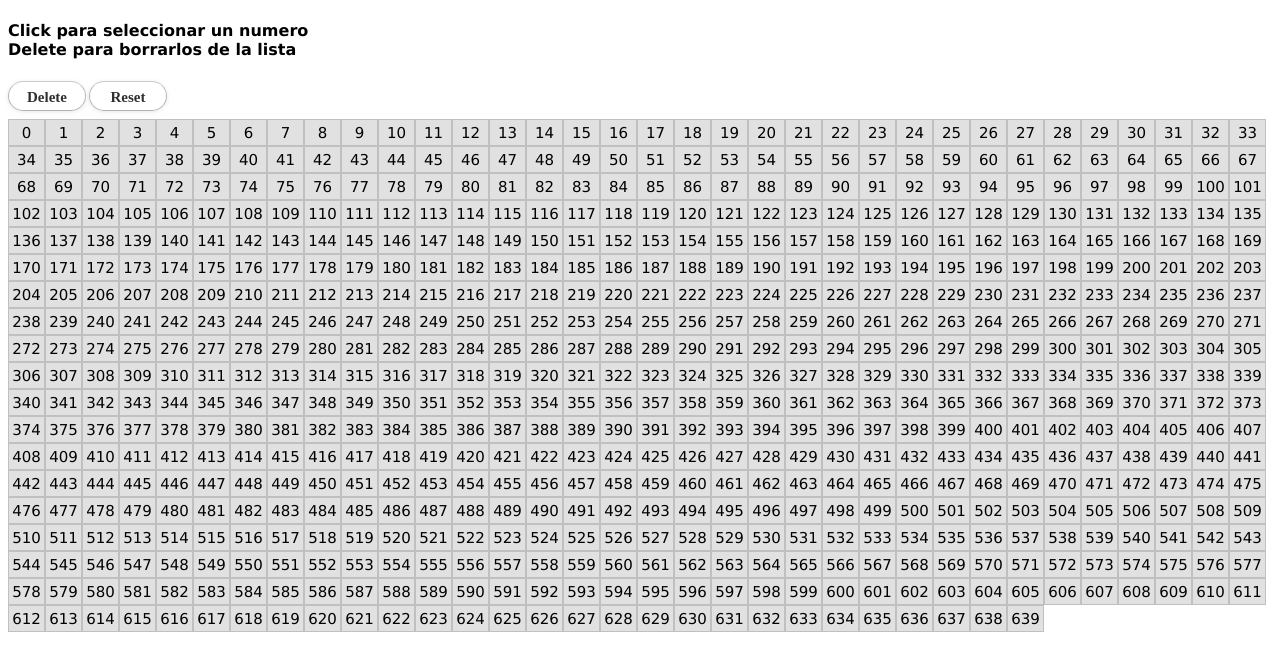
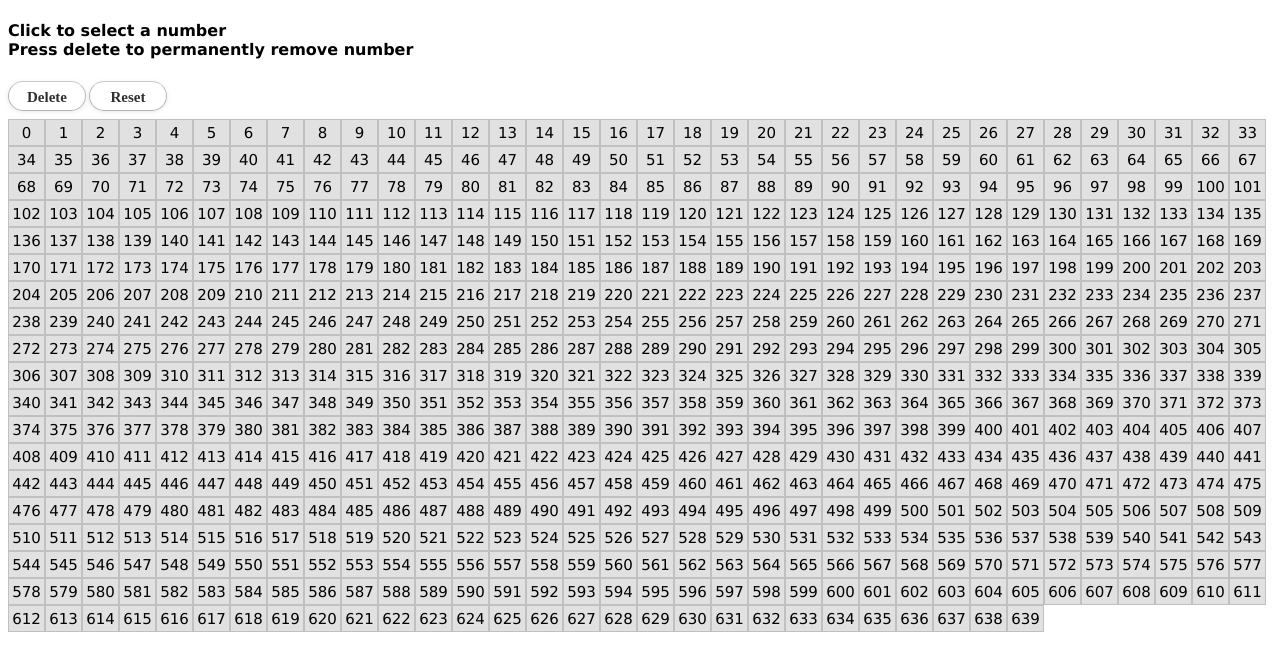
Before and after one commit to ramonfabrega/album, a plain HTML site: page index.html in a window 1280 px wide. Drawn offline with nearby package versions, Linux system fonts and the light colour scheme.

Commit message:
Update index.html
Translated to english

```diff
--- a/index.html
+++ b/index.html
@@ -9,7 +9,7 @@
 		<link href="styling.css" rel="stylesheet" type="text/css">
 	</head>
 	<body>
-		<h4>Click para seleccionar un numero <br>Delete para borrarlos de la lista</h4>
+		<h4>Click to select a number <br>Press delete to permanently remove number</h4>
 		<div id="buttonContainer">
 			<div id="delete" class="button">Delete</div>
 			<div id="reset" class="button">Reset</div>
```
